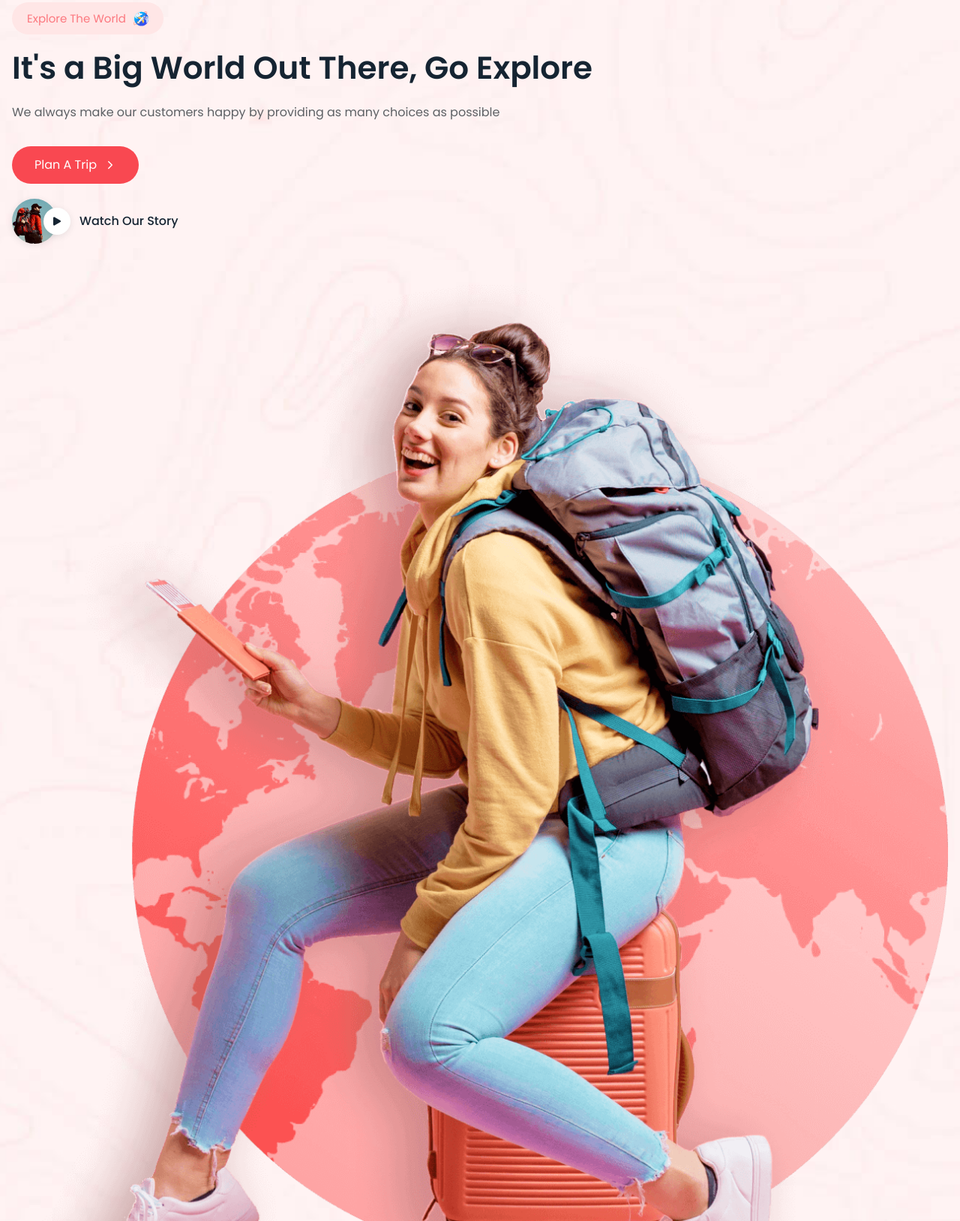
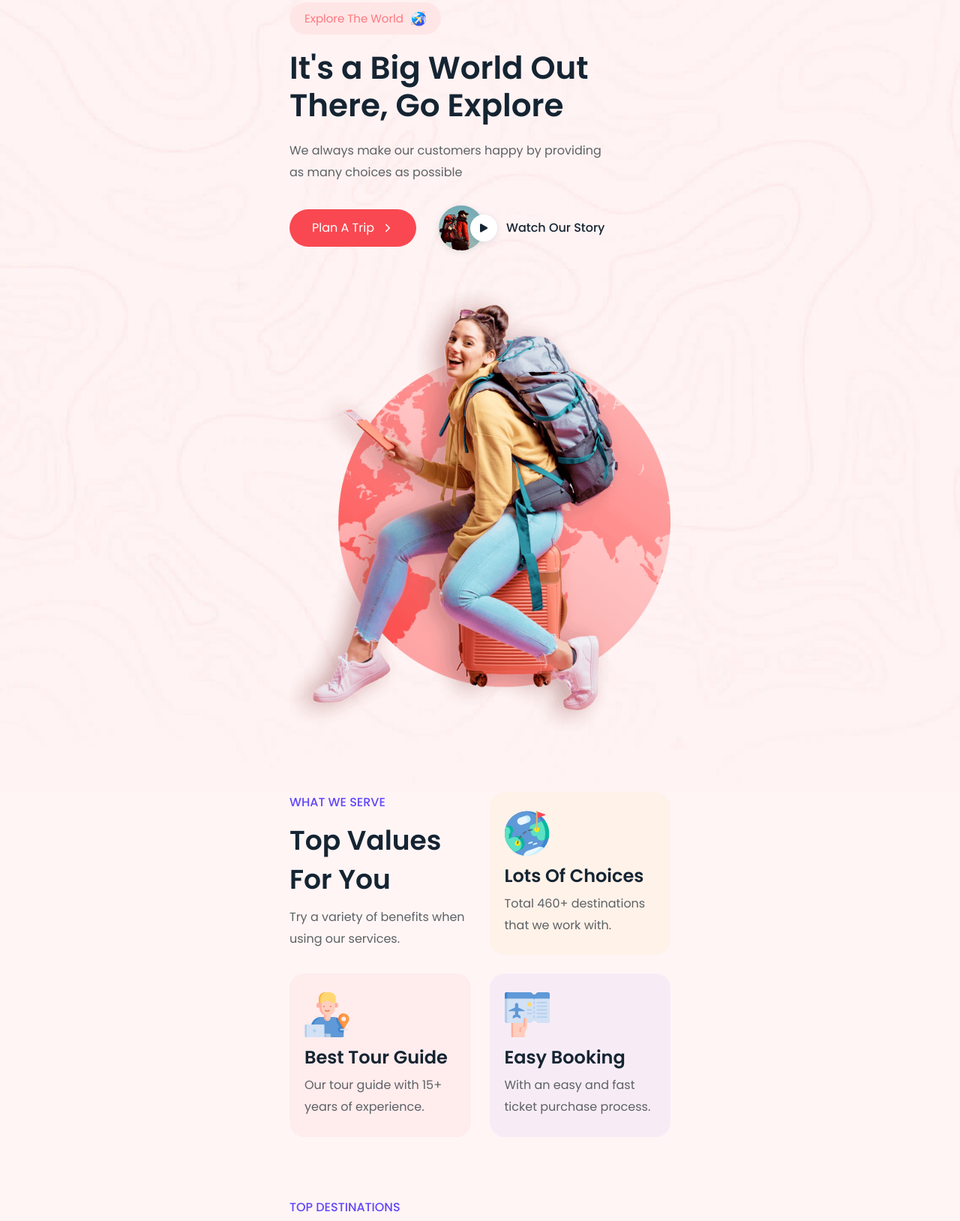
Before and after one commit to chughgarvit57/Travel_Website_Travelia, a plain HTML site: page index.html in a window 1280 px wide. Shown: the part 147-1775 px from the top of the page at 75% size. Drawn offline with nearby package versions, Linux system fonts and the light colour scheme.

Commit message:
Responsive for screens whose min-width is 575px

```diff
--- a/assets/css/style.css
+++ b/assets/css/style.css
@@ -868,3 +868,48 @@ body.nav-active{
 \*-----------------------------------*/
 
 /* Responsive for larger than 575px */
+
+@media (min-width: 575px){
+  /* Reused styles */
+  .container{
+    max-width: 540px;
+    width: 100%;
+    margin-inline: auto;
+  }
+
+  /* Header */
+  .navbar{
+    padding-inline: 40px;
+    padding-block-start: 40px;
+  }
+
+  /* Hero */
+  .hero-text{
+    max-width: 42ch;
+  }
+  .hero .wrapper{
+    display: flex;
+    align-items: center;
+    gap: 30px;
+  }
+  .hero .btn{
+    margin-block-end: 0;
+  }
+
+  /* Service */
+  .service .container{
+    grid-template-columns: 1fr 1fr;
+    align-items: flex-start;
+  }
+
+  /* Destination */
+  .desti-list{
+    grid-template-columns: 1fr 1fr;
+  }
+
+  /* Footer */
+  .footer-bottom-list{
+    display: flex;
+    gap: 30px;
+  }
+}
```
